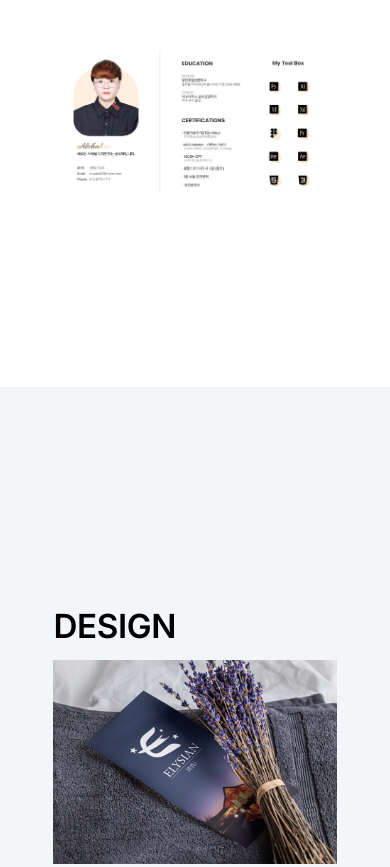
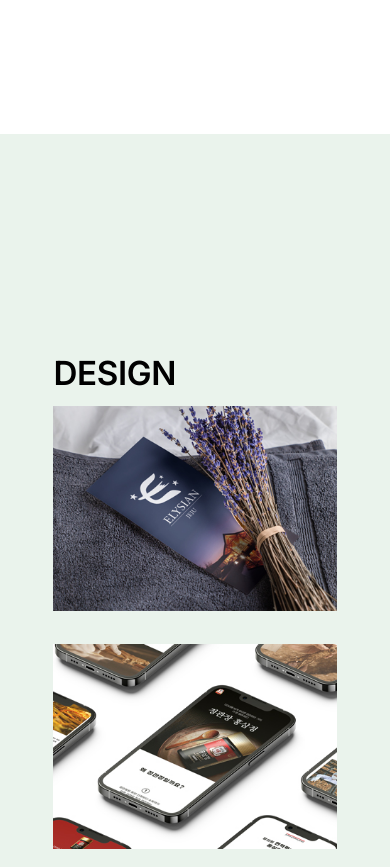
Before and after one commit to roha-al/roha-al.github.io, a plain HTML site: page index.html in a window 390 px wide. Shown: the part 960-1827 px from the top of the page. Drawn offline with nearby package versions, Linux system fonts and the light colour scheme.

Commit message:
Add files via upload

```diff
--- a/css/agency.css
+++ b/css/agency.css
@@ -72,7 +72,7 @@ a:hover {
 /*디자인 포트폴리오 배경*/
 
 .bg-light-gray {
-    background-color: #F2F6F9
+    background-color: #eaf3ec;
 }
 
 .bg-darkest-gray {
@@ -354,6 +354,7 @@ header .intro-text .intro-heading {
         margin-bottom: 50px;
         text-shadow: 0px 0px 1px #000;
     }
+
 }
 
 section {
@@ -401,6 +402,10 @@ section h4 {
 
     .navbar-custom .nav li a {
         color: white;
+    }
+     header
+    {
+       height: 70%;
     }
 
 }
```
